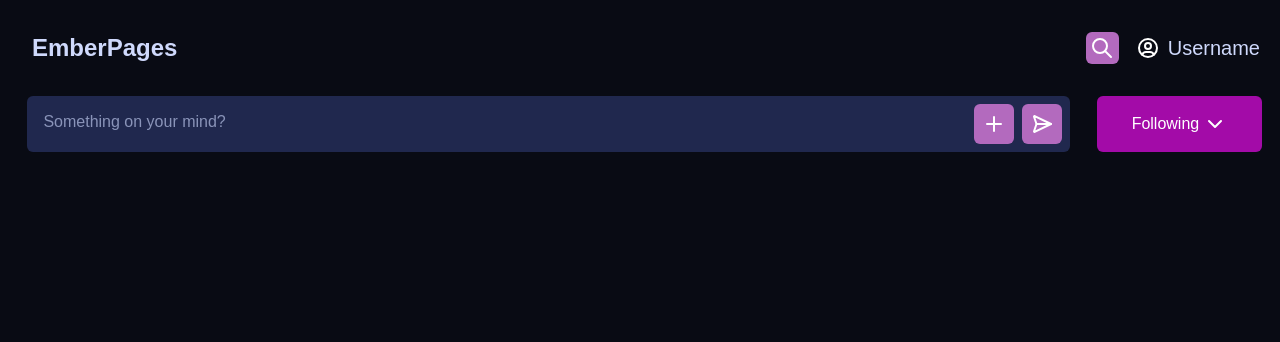
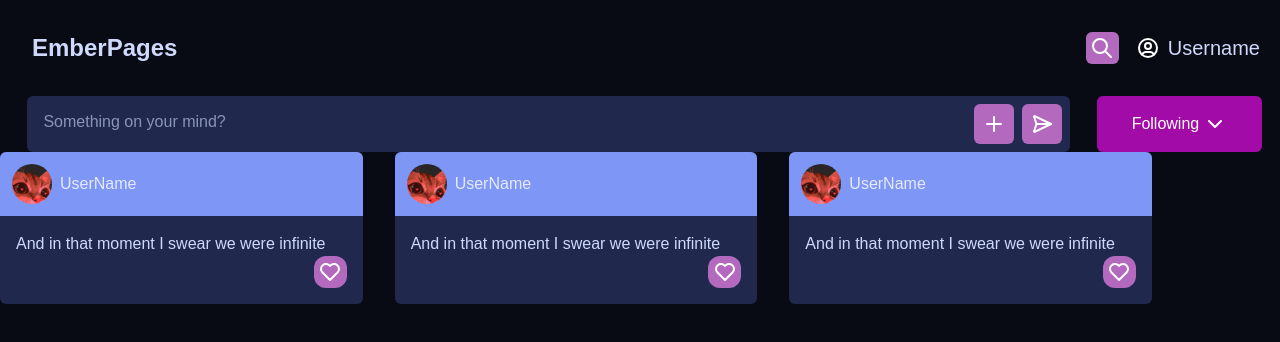
Before and after one commit to nooressam1/miniblog, a React (Create React App) app: page / in a window 1280 px wide. Shown: the top 342 px of the page. Built offline with nearby package versions, Linux system fonts and the light colour scheme.

Commit message:
added textpost

```diff
--- a/src/Modules/Browsing/Pages/HomePage.jsx
+++ b/src/Modules/Browsing/Pages/HomePage.jsx
@@ -1,13 +1,20 @@
 import React from "react";
 import QuickPost from "../../Shared/Components/QuickPost";
 import FilterButton from "../../Shared/Components/FilterButton";
+import TextPost from "../../Shared/Components/TextPost";
 
 const HomePage = () => {
   return (
-    <div>
+    <div className="flex flex-col justify-center">
       <div className="flex justify-center items-start ">
-      <QuickPost></QuickPost>
-      <FilterButton></FilterButton>
+        <QuickPost></QuickPost>
+        <FilterButton></FilterButton>
+      </div>
+      <div className="w-[90%] grid grid-cols-3 gap-8">
+        <TextPost></TextPost>
+        <TextPost></TextPost>
+        <TextPost></TextPost>
+
       </div>
     </div>
   );
--- /dev/null
+++ b/src/Modules/Shared/Components/PhotoPost.jsx
@@ -0,0 +1,22 @@
+import React from "react";
+
+const PhotoPost = () => {
+  return (
+    <div>
+      <div>
+        <div>
+          <image />
+        </div>
+        <div>
+          <div></div>
+          <div>
+            <h1></h1>
+            <div></div>
+          </div>
+        </div>
+      </div>
+    </div>
+  );
+};
+
+export default PhotoPost;
--- /dev/null
+++ b/src/Modules/Shared/Components/TextPost.jsx
@@ -0,0 +1,41 @@
+import React, { useState } from "react";
+import PfpExample from "../Images/PfpExample.jpg";
+import { IconHeart } from "@tabler/icons-react";
+import { IconHeartFilled } from "@tabler/icons-react";
+const TextPost = () => {
+  const [likePost, setLikePost] = useState(false);
+  return (
+    <div>
+      <div className="bg-[#20284E]   rounded-md">
+        <div className="bg-[#7E96F6] items-center gap-2  p-3 rounded-t-md flex">
+          <div className="h-10 w-10">
+            <img
+              className="rounded-3xl h-full w-full object-cover"
+              src={PfpExample}
+              alt="Pfp"
+            />
+          </div>
+          <h1 className="text-[#E4EAFF]">UserName</h1>
+        </div>
+        <div className="p-4">
+          <h1 className="text-[#CFD9FC] ">
+            And in that moment I swear we were infinite
+          </h1>
+          <div className="flex justify-end ">
+              {likePost ? (
+                <button className="bg-[#B36ABE] rounded-xl p-1 flex w-[10%] h-full text-center justify-center items-center">
+                  <IconHeartFilled color="white" />
+                </button>
+              ) : (
+                <button className="bg-[#B36ABE] rounded-xl p-1 flex w-[10%] h-full text-center justify-center items-center">
+                  <IconHeart stroke={2} color="white" />
+                </button>
+              )}
+          </div>
+        </div>
+      </div>
+    </div>
+  );
+};
+
+export default TextPost;
```
Also changed, not shown: src/Modules/Shared/Images/PfpExample.jpg (added).
